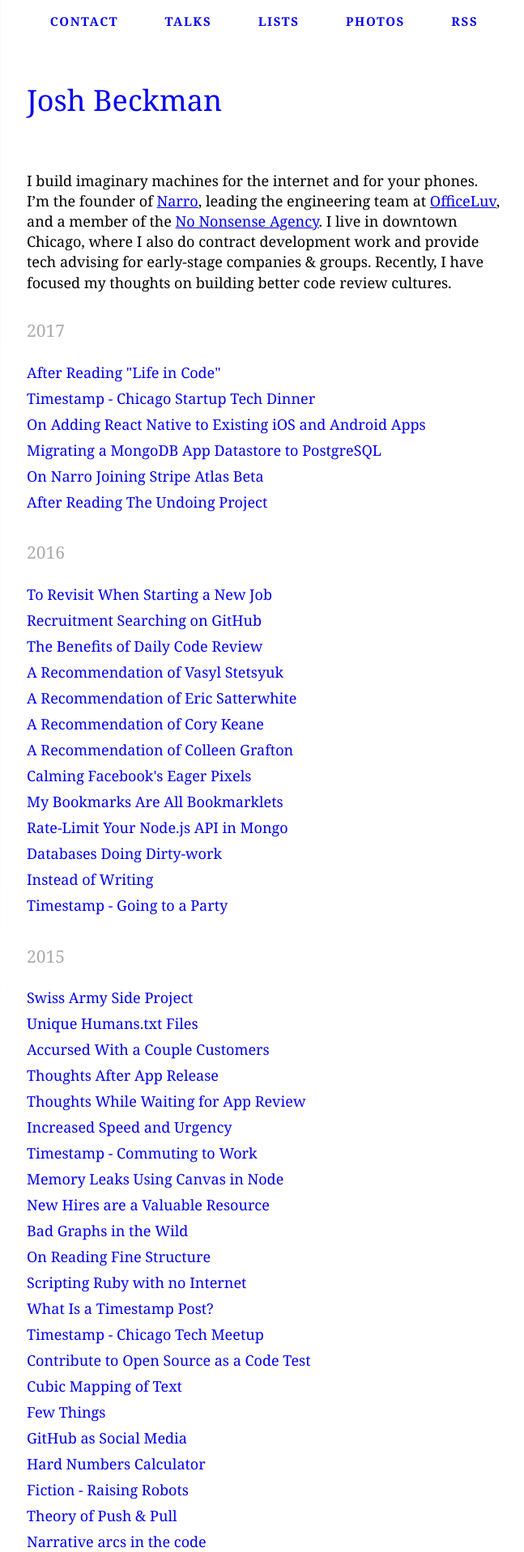
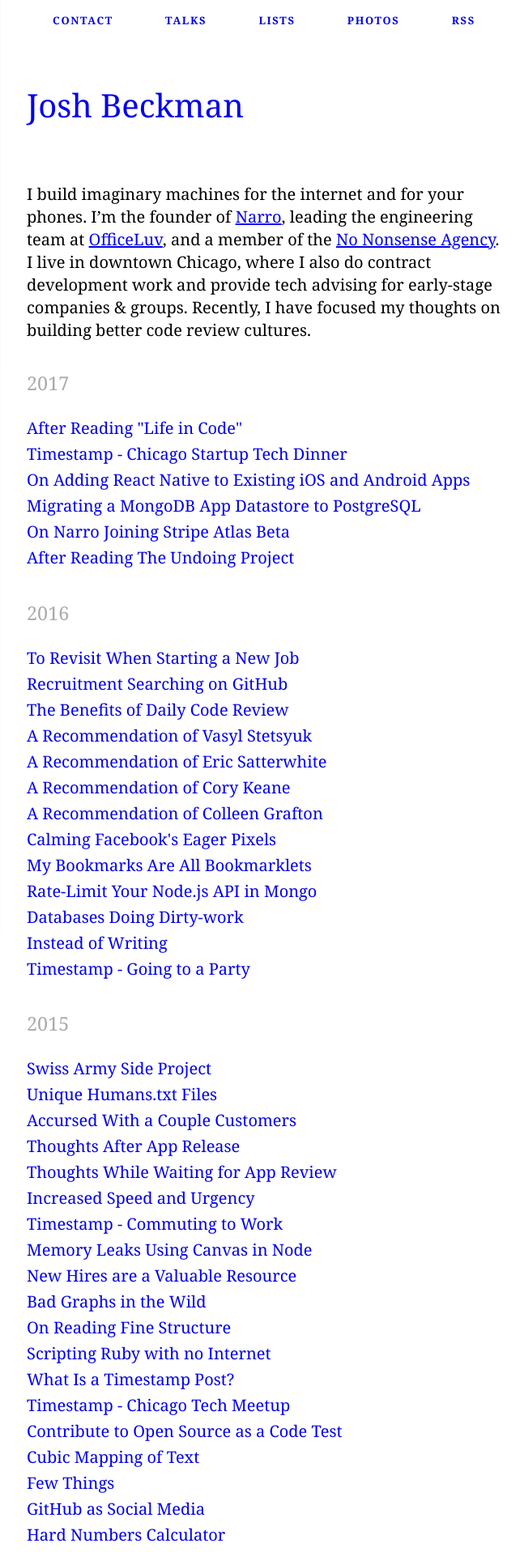
Before and after one commit to joshbeckman/andjosh.github.io, a Jekyll site: the page built from index.html, in a window 1280 px wide. Shown: the top 1917 px of the page at 81% size, without its empty margins (314-961 px from the left). Built offline with Jekyll 4.4.1, drawn with Linux system fonts in a browser that asks for light colours.

Commit message:
Fix meta text height

```diff
--- a/css/screen.css
+++ b/css/screen.css
@@ -3,7 +3,7 @@ html {
   background-image: linear-gradient(0deg, #fafafa, white 40%, #fafafa);
 }
 body {
-  font: 1.125em/1.4 Athelas, Georgia, serif;
+  font: 1.25em/1.4 Athelas, Georgia, serif;
   background: white;
 }
 h1, h2, h3, h4, h5, h6 {
@@ -53,9 +53,6 @@ h1 a, .site-title a {
 .post-list a {
     text-decoration: none;
 }
-.meta, .about {
-    font-size: 1rem;
-}
 .meta {
     color: #aaa;
     margin-bottom: 2rem;
@@ -67,7 +64,7 @@ h1 a, .site-title a {
     justify-content: space-around;
     text-transform: uppercase;
     font-weight: bold;
-    font-size: smaller;
+    font-size: small;
     letter-spacing: .1rem;
 }
 .about a {
```
